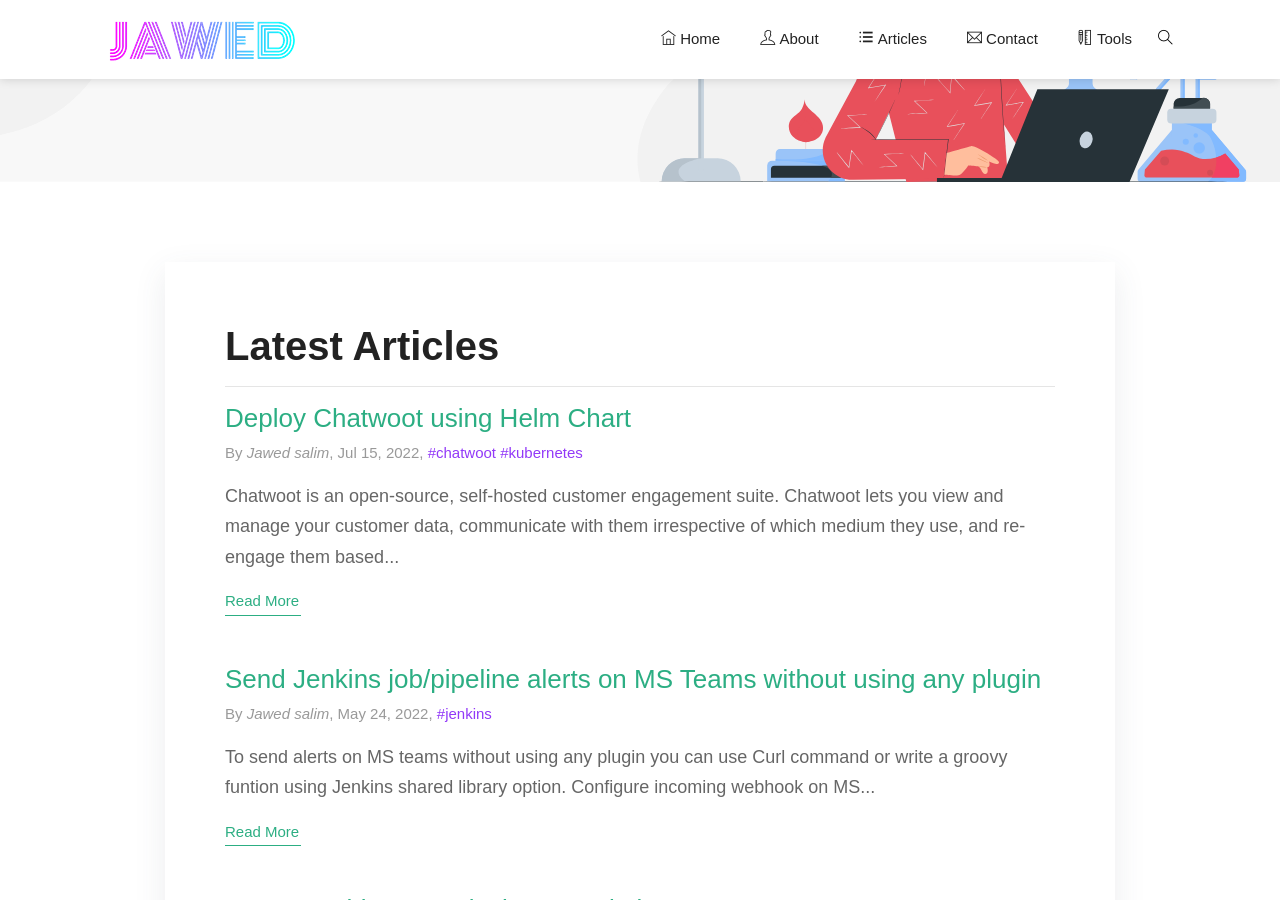
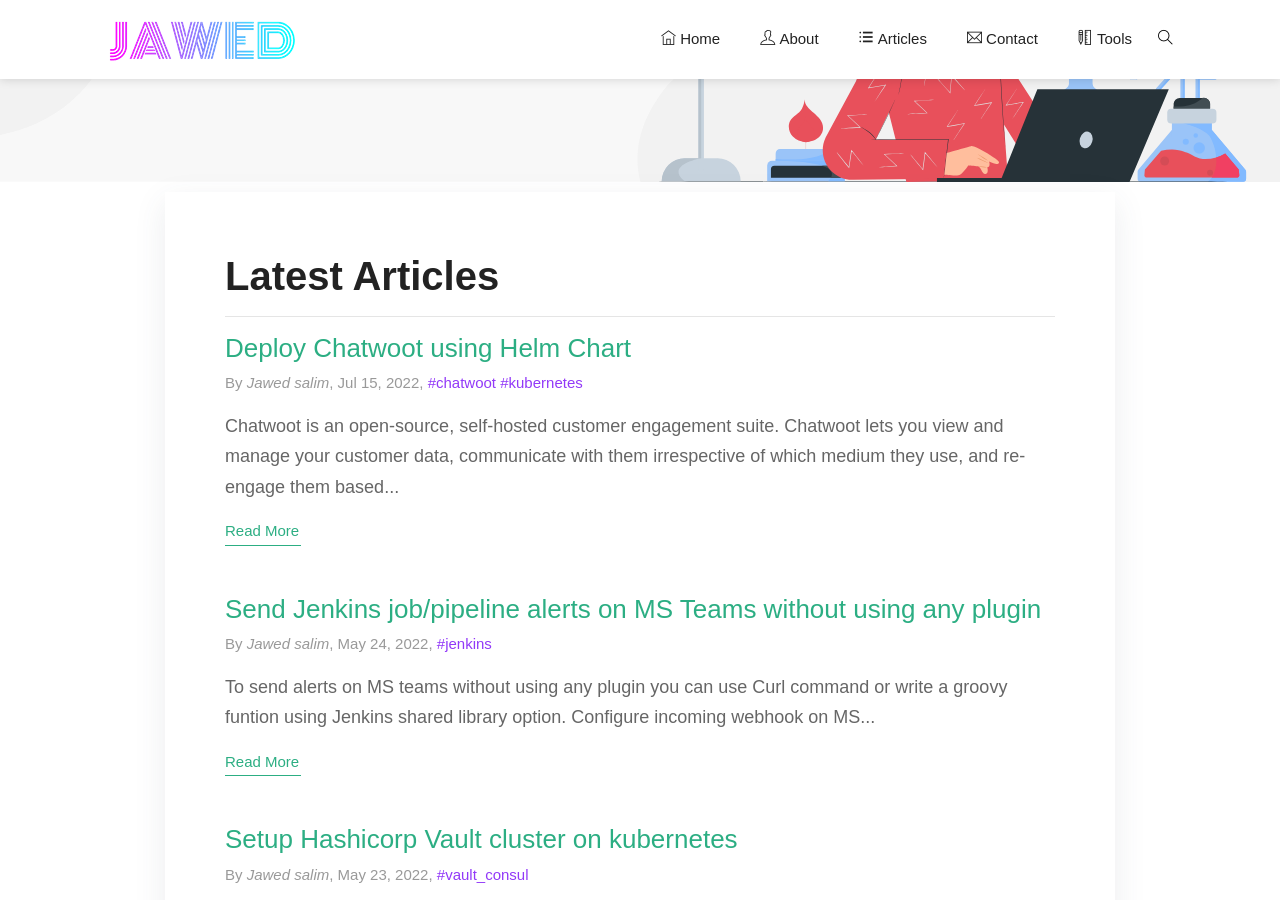
Before and after one commit to heyjawed/heyjawed.github.io, a Jekyll site: the page built from index.html, in a window 1280 px wide and 900 px high, scrolled down 406 px. Built offline with Jekyll 4.4.1, drawn with Linux system fonts in a browser that asks for light colours; some web fonts are replaced; the list of posts is cut into pages by our own code.

Commit message:
Update the Articles page

```diff
--- a/_layouts/contact.html
+++ b/_layouts/contact.html
@@ -2,7 +2,7 @@
 layout: default
 ---
 
-<section class="section">
+<section class="section" style="padding-top: 5px; padding-bottom: 5px;">
   <div class="container">
     <div class="row justify-content-between">
       <div class="col-lg-5" id="showResponse">
--- a/_pages/about.html
+++ b/_pages/about.html
@@ -16,7 +16,7 @@
     }
 </style>
 
-<section class="section pb-0">
+<section class="section" style="padding-top: 10px; padding-bottom: 50px;">
   <div class="container">
     <div class="row">
       <div class="col-lg-10 mx-auto text-center block shadow">
--- a/_pages/articles.html
+++ b/_pages/articles.html
@@ -4,7 +4,7 @@
 
 
 <!-- posts -->
-<section class="section">
+<section class="section" style="padding-top: 10px; padding-bottom: 50px;">
   <div class="container">
     <div class="row">
       <div class="col-lg-10 mx-auto px-0">
@@ -17,7 +17,7 @@
             <div id="#{{ tag_name | slugify }}"></div>
             <p></p>
 
-            <h3 class="tag-head" style="color: rgb(237, 95, 95);">{{ tag_name }}</h3>
+            <h3 class="tag-head" style="color: #2cae83;">{{ tag_name }}</h3>
             <a name="{{ tag_name | slugize }}"></a>
             {% for post in site.tags[tag_name] %}
             <article class="archive-item">
--- a/index.html
+++ b/index.html
@@ -23,7 +23,7 @@
 
 
 <!-- posts -->
-<section class="section">
+<section class="section" style="padding-top: 10px; padding-bottom: 50px;">
   <div class="container">
     <div class="row">
       <div class="col-lg-10 mx-auto px-0">
```
